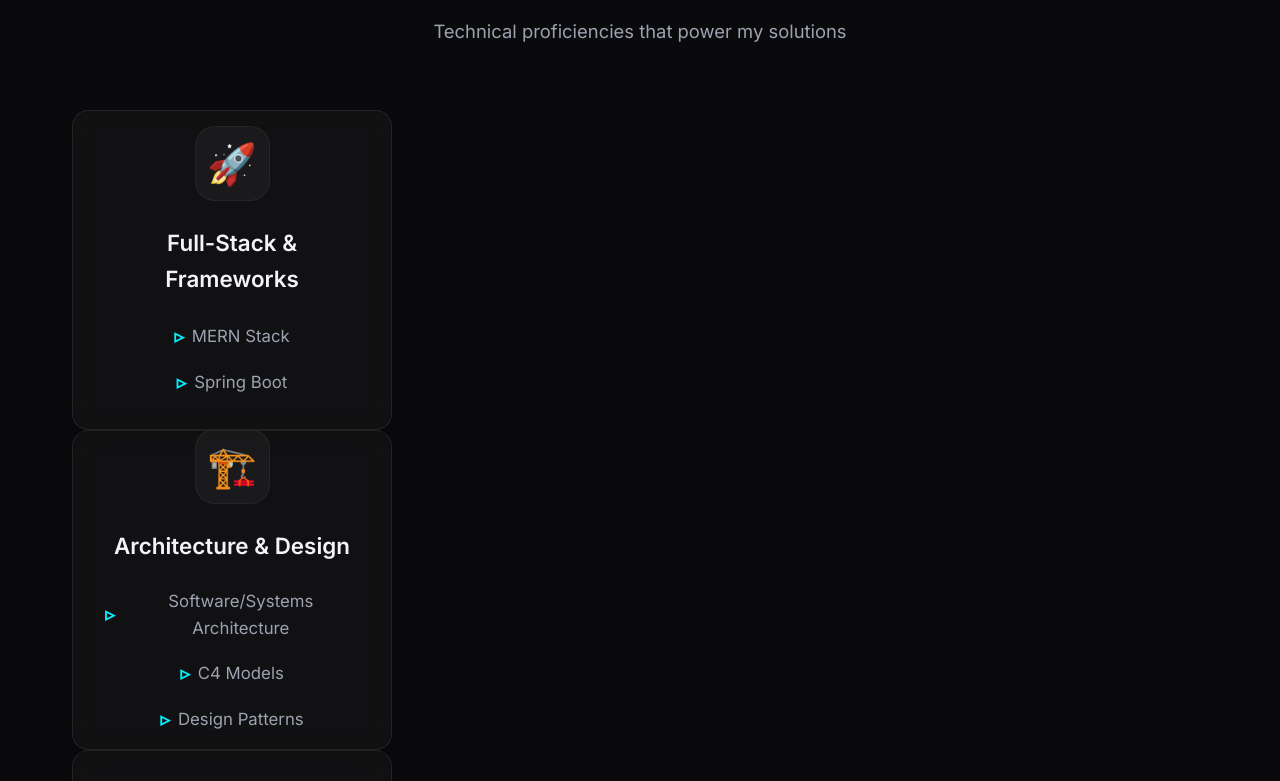
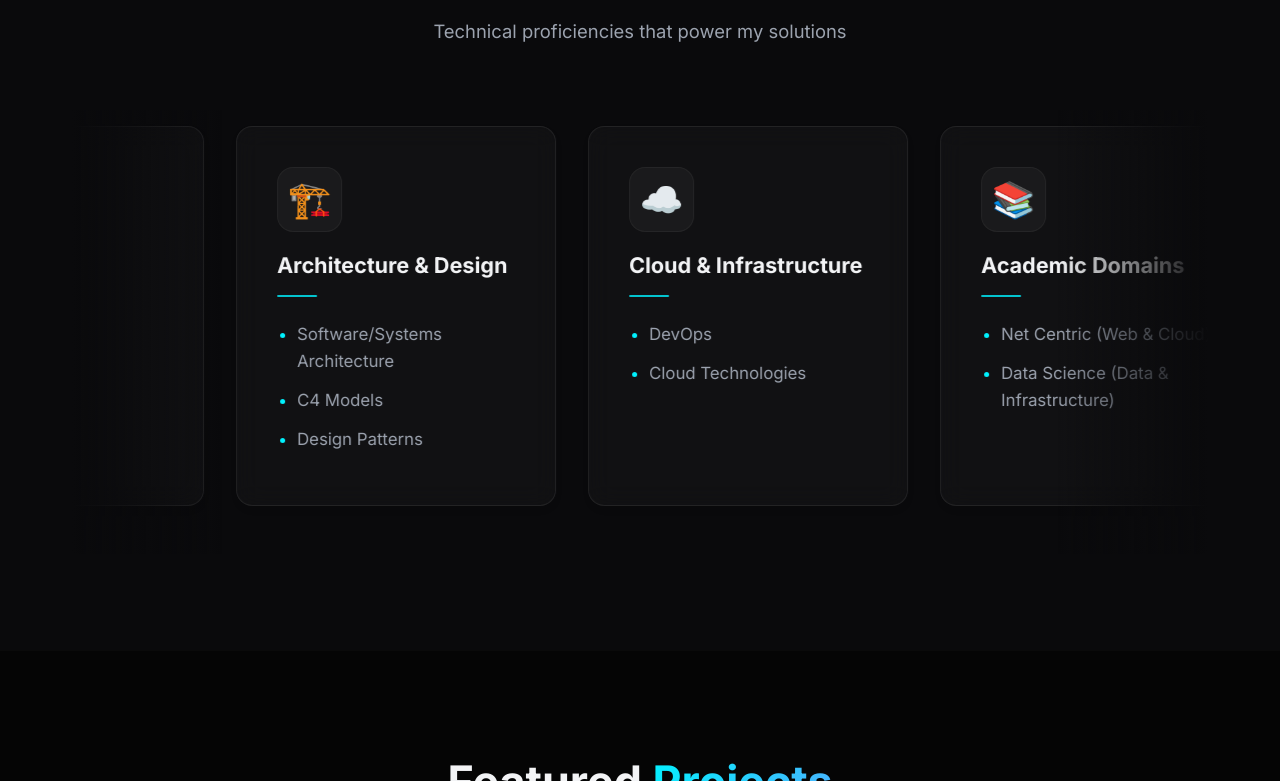
Before and after one commit to nadeera-se22018/mern-portfolio, a React app in the folder frontend/: page / in a window 1280 px wide. Shown: the part 959-1740 px from the top of the page. Built offline with nearby package versions, Linux system fonts and the light colour scheme; the HTML template or start-up script is replaced by a standard one.

Commit message:
feat: add styles for Skills component with animated marquee and interactive cards

```diff
--- a/frontend/src/components/Skills.css
+++ b/frontend/src/components/Skills.css
@@ -20,39 +20,64 @@
     font-size: 1.15rem;
 }
 
-.skills-grid {
-    display: flex;
-    flex-wrap: nowrap;
-    overflow-x: auto;
-    gap: 2rem;
-    padding-bottom: 2rem;
-    scrollbar-width: thin;
-    scrollbar-color: var(--accent-color) var(--bg-secondary);
+.marquee-wrapper {
+    overflow: hidden;
+    white-space: nowrap;
+    position: relative;
+    width: 100%;
+    padding: 1rem 0 3rem 0;
 }
 
-.skills-grid::-webkit-scrollbar {
-    height: 8px;
+/* Gradient fade masks for the left and right edges */
+.marquee-wrapper::before,
+.marquee-wrapper::after {
+    content: "";
+    position: absolute;
+    top: 0;
+    width: 150px;
+    height: 100%;
+    z-index: 2;
+    pointer-events: none;
 }
 
-.skills-grid::-webkit-scrollbar-track {
-    background: rgba(255, 255, 255, 0.05);
-    border-radius: 10px;
+.marquee-wrapper::before {
+    left: 0;
+    background: linear-gradient(to right, var(--bg-secondary) 0%, transparent 100%);
 }
 
-.skills-grid::-webkit-scrollbar-thumb {
-    background: rgba(0, 242, 254, 0.3);
-    border-radius: 10px;
+.marquee-wrapper::after {
+    right: 0;
+    background: linear-gradient(to left, var(--bg-secondary) 0%, transparent 100%);
 }
 
-.skills-grid::-webkit-scrollbar-thumb:hover {
-    background: rgba(0, 242, 254, 0.6);
+.skills-marquee {
+    display: inline-flex;
+    gap: 2rem;
+    animation: marquee 40s linear infinite;
+    padding-left: 2rem;
+}
+
+.skills-marquee:hover {
+    animation-play-state: paused;
+}
+
+@keyframes marquee {
+
+    /* Translate exactly one set backward. With 3 duplicated sets, 33.333% represents one full loop length. */
+    0% {
+        transform: translateX(0);
+    }
+
+    100% {
+        transform: translateX(calc(-33.3333% - 0.666rem));
+    }
 }
 
 .skill-card {
     background: rgba(255, 255, 255, 0.03);
     border: 1px solid rgba(255, 255, 255, 0.08);
     border-radius: 16px;
-    padding: 2rem;
+    padding: 2.5rem;
     transition: all 0.3s ease;
     backdrop-filter: blur(12px);
     position: relative;
@@ -61,14 +86,15 @@
     opacity: 0;
     display: flex;
     flex-direction: column;
-    align-items: center;
-    justify-content: center;
-    text-align: center;
+    align-items: flex-start;
+    justify-content: flex-start;
+    text-align: left;
     flex: 0 0 auto;
     width: 320px;
-    height: 320px;
+    height: 380px;
     max-width: 85vw;
     box-shadow: 0 4px 6px rgba(0, 0, 0, 0.1);
+    white-space: normal;
 }
 
 .skill-card::before {
@@ -93,22 +119,29 @@
     border-color: rgba(0, 242, 254, 0.4);
     box-shadow: 0 25px 50px -12px rgba(0, 0, 0, 0.5);
     background: rgba(255, 255, 255, 0.05);
+    z-index: 10;
 }
 
 .skill-card:hover::before {
     opacity: 1;
 }
 
+.skill-icon-wrapper {
+    display: flex;
+    justify-content: flex-start;
+    width: 100%;
+    margin-bottom: 1rem;
+}
+
 .skill-icon {
-    font-size: 2.5rem;
-    margin-bottom: 1.5rem;
+    font-size: 2.2rem;
     display: inline-flex;
     align-items: center;
     justify-content: center;
     background: rgba(255, 255, 255, 0.04);
-    width: 75px;
-    height: 75px;
-    border-radius: 20px;
+    width: 65px;
+    height: 65px;
+    border-radius: 16px;
     border: 1px solid rgba(255, 255, 255, 0.05);
 }
 
@@ -118,30 +151,37 @@
 }
 
 .skill-category-title {
-    font-size: 1.4rem;
-    font-weight: 600;
+    font-size: 1.35rem;
+    font-weight: 700;
+    margin-bottom: 0.8rem;
+    color: var(--text-primary);
+    width: 100%;
+}
+
+.skill-divider {
+    height: 2px;
+    width: 40px;
+    background: var(--accent-color);
+    border-radius: 2px;
     margin-bottom: 1.5rem;
-    color: var(--text-primary);
+    opacity: 0.8;
 }
 
 .skill-list {
-    list-style-type: none;
-    padding: 0;
+    list-style-type: disc;
+    padding-left: 1.25rem;
+    margin: 0;
+    width: 100%;
 }
 
 .skill-item {
-    margin-bottom: 1rem;
     color: var(--text-secondary);
     font-size: 1.05rem;
-    display: flex;
-    align-items: center;
-    justify-content: center;
-    gap: 0.5rem;
+    text-align: left;
+    display: list-item;
+    margin-bottom: 0.75rem;
 }
 
-.skill-item::before {
-    content: '▹';
+.skill-item::marker {
     color: var(--accent-color);
-    font-weight: bold;
-    font-size: 1.2rem;
 }
```
